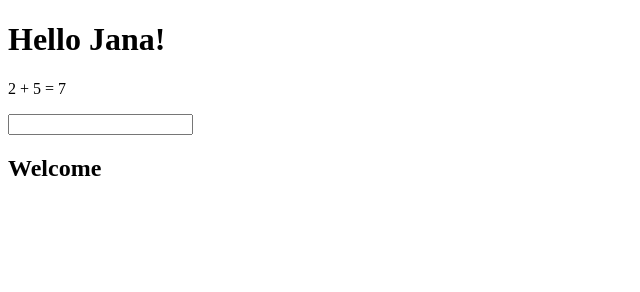
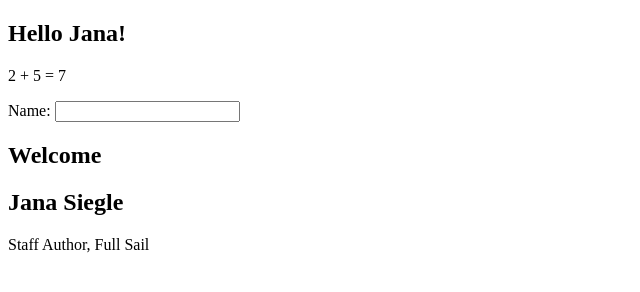
Before and after one commit to jnashsiegle/Dojo-Angular-Project, a plain HTML site: page index.html in a window 1280 px wide. Shown: the whole page, without its empty margins (0-640 px from the left). Drawn offline with nearby package versions, Linux system fonts and the light colour scheme.

Commit message:
lynda.com

```diff
--- a/index.html
+++ b/index.html
@@ -3,22 +3,32 @@
 <head>
 	<title>FWF - Grocery List</title>
 
-	<script src = "lib/angular/angular.min.js"></script>
+
+	<script src = "https://ajax.googleapis.com/ajax/libs/angularjs/1.3.15/angular.min.js"></script>
     <script src = "js/app.js"></script>
 
-
 </head>
-<body ng-app = "myApp">
+<body>
 
 	<!-- First section of content -->
+    <section ng-app = "myApp">
 
         <div ng-controller = "MyController">
             <h1>Hello {{ myName}}!</h1>
 
             <p>2 + 5 = {{ 2+5 }}</p>
-            <input type = "text" ng-model = "name">
+            <label for = "name" >Name: </label><input type = "text" id = "name" ng-model = "name">
             <h2>Welcome {{ name }}</h2>
          </div>
+        </section>
+
+    <section id = "anotherApp">
+
+        <div ng-controller = "AuthorController">
+            <h1>{{ author.aname }}</h1>
+            <p>{{ author.title + ',' + " " + author.company }}</p>
+        </div>
+        </section>
 
 
 
--- a/js/app.js
+++ b/js/app.js
@@ -3,8 +3,23 @@
  */
 
 
-var app = angular.module ('myApp', []);
-app.controller('MyController', function($scope){
-      $scope.myName = ('Jana');
+var myApp = angular.module ('myApp', []);
+    myApp.controller('MyController', function($scope){
+          $scope.myName = ('Jana');
 
 });
+
+var anotherApp = angular.module('anotherApp', []);
+    anotherApp.controller('AuthorController', function($scope) {
+        $scope.author = {
+            'aname': 'Jana Siegle',
+            'title': 'Staff Author',
+            'company': 'Full Sail'
+        }
+    });
+
+        angular.element(document).ready(function () {
+            angular.bootstrap(document.getElementById('anotherApp'), ['anotherApp']);
+
+
+    });
```
